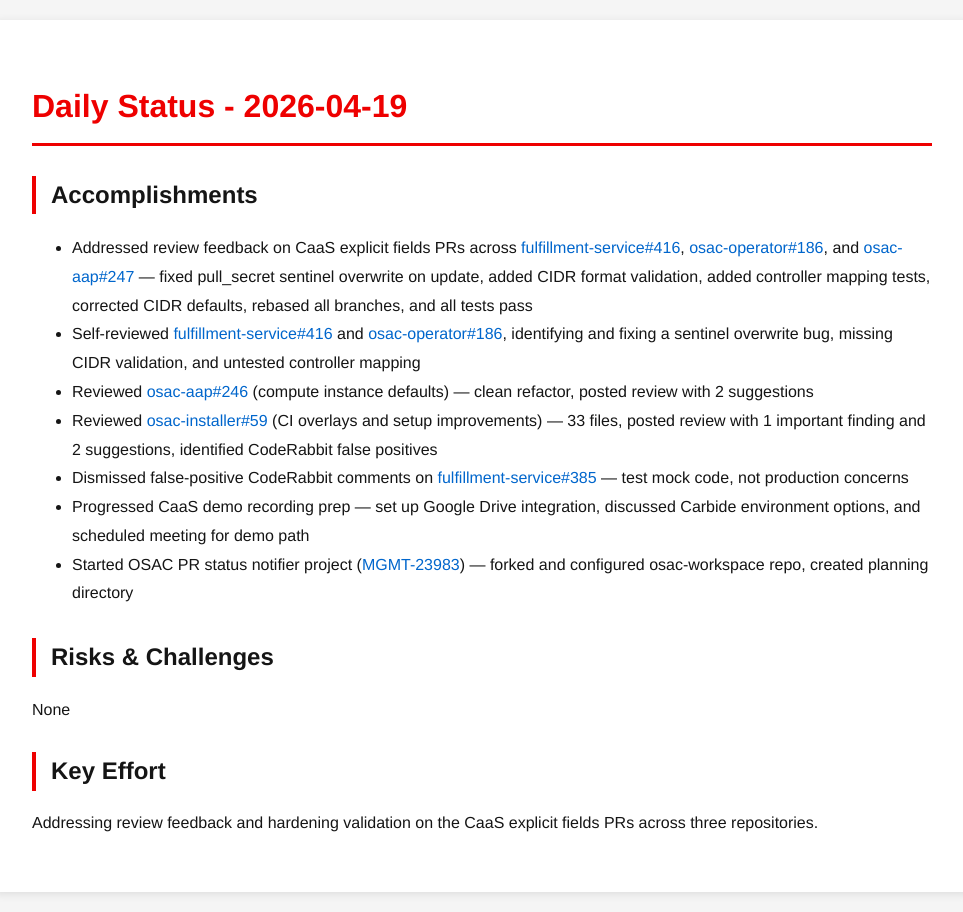
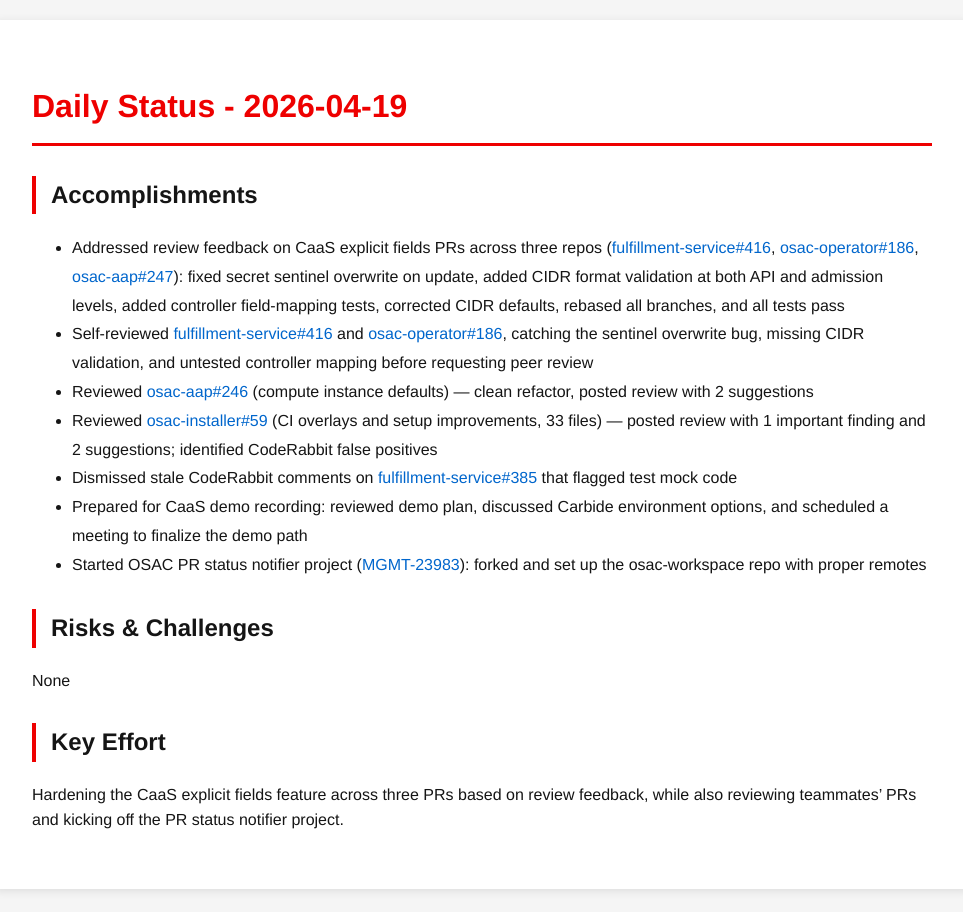
Before and after one commit to tzvatot/daily-status, a Jekyll site: the page built from 2026-04-19.md, in a window 1280 px wide. Shown: the whole page, without its empty margins (158-1121 px from the left). Built offline with Jekyll 4.4.1, drawn with Linux system fonts in a browser that asks for light colours.

Commit message:
Daily status update - 2026-04-19

```diff
--- a/2026-04-19.md
+++ b/2026-04-19.md
@@ -7,16 +7,16 @@ date: 2026-04-19
 # Daily Status - 2026-04-19
 
 ## Accomplishments
-- Addressed review feedback on CaaS explicit fields PRs across [fulfillment-service#416](https://github.com/osac-project/fulfillment-service/pull/416), [osac-operator#186](https://github.com/osac-project/osac-operator/pull/186), and [osac-aap#247](https://github.com/osac-project/osac-aap/pull/247) — fixed pull_secret sentinel overwrite on update, added CIDR format validation, added controller mapping tests, corrected CIDR defaults, rebased all branches, and all tests pass
-- Self-reviewed [fulfillment-service#416](https://github.com/osac-project/fulfillment-service/pull/416) and [osac-operator#186](https://github.com/osac-project/osac-operator/pull/186), identifying and fixing a sentinel overwrite bug, missing CIDR validation, and untested controller mapping
+- Addressed review feedback on CaaS explicit fields PRs across three repos ([fulfillment-service#416](https://github.com/osac-project/fulfillment-service/pull/416), [osac-operator#186](https://github.com/osac-project/osac-operator/pull/186), [osac-aap#247](https://github.com/osac-project/osac-aap/pull/247)): fixed secret sentinel overwrite on update, added CIDR format validation at both API and admission levels, added controller field-mapping tests, corrected CIDR defaults, rebased all branches, and all tests pass
+- Self-reviewed [fulfillment-service#416](https://github.com/osac-project/fulfillment-service/pull/416) and [osac-operator#186](https://github.com/osac-project/osac-operator/pull/186), catching the sentinel overwrite bug, missing CIDR validation, and untested controller mapping before requesting peer review
 - Reviewed [osac-aap#246](https://github.com/osac-project/osac-aap/pull/246) (compute instance defaults) — clean refactor, posted review with 2 suggestions
-- Reviewed [osac-installer#59](https://github.com/osac-project/osac-installer/pull/59) (CI overlays and setup improvements) — 33 files, posted review with 1 important finding and 2 suggestions, identified CodeRabbit false positives
-- Dismissed false-positive CodeRabbit comments on [fulfillment-service#385](https://github.com/osac-project/fulfillment-service/pull/385) — test mock code, not production concerns
-- Progressed CaaS demo recording prep — set up Google Drive integration, discussed Carbide environment options, and scheduled meeting for demo path
-- Started OSAC PR status notifier project ([MGMT-23983](https://issues.redhat.com/browse/MGMT-23983)) — forked and configured osac-workspace repo, created planning directory
+- Reviewed [osac-installer#59](https://github.com/osac-project/osac-installer/pull/59) (CI overlays and setup improvements, 33 files) — posted review with 1 important finding and 2 suggestions; identified CodeRabbit false positives
+- Dismissed stale CodeRabbit comments on [fulfillment-service#385](https://github.com/osac-project/fulfillment-service/pull/385) that flagged test mock code
+- Prepared for CaaS demo recording: reviewed demo plan, discussed Carbide environment options, and scheduled a meeting to finalize the demo path
+- Started OSAC PR status notifier project ([MGMT-23983](https://issues.redhat.com/browse/MGMT-23983)): forked and set up the osac-workspace repo with proper remotes
 
 ## Risks & Challenges
 None
 
 ## Key Effort
-Addressing review feedback and hardening validation on the CaaS explicit fields PRs across three repositories.
+Hardening the CaaS explicit fields feature across three PRs based on review feedback, while also reviewing teammates' PRs and kicking off the PR status notifier project.
```
